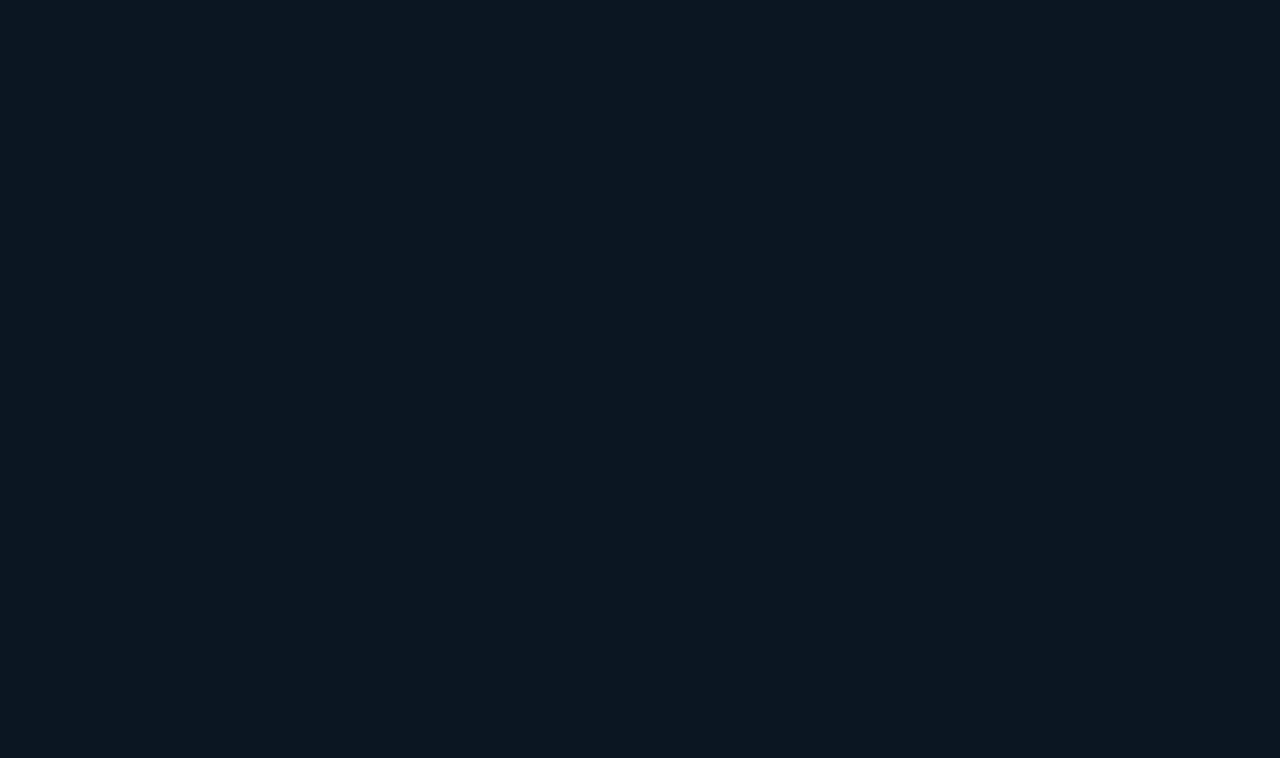
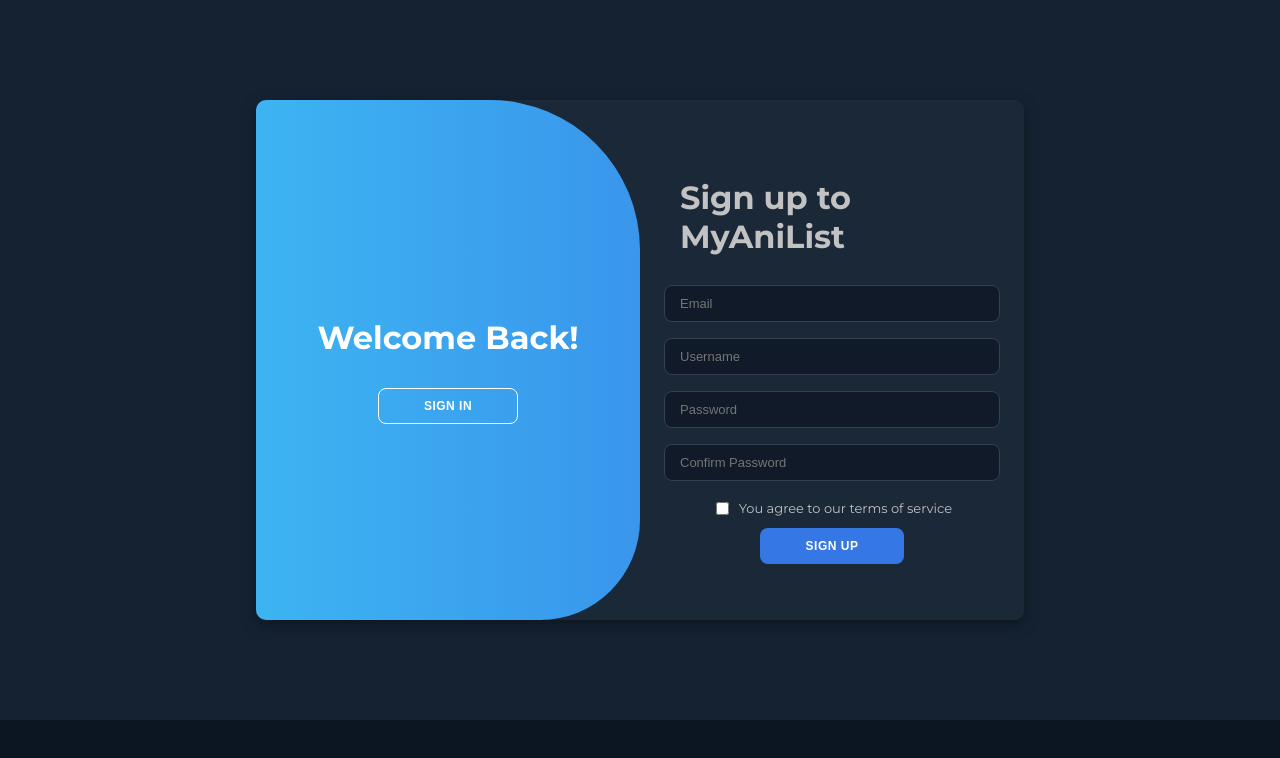
Before and after one commit to UmaMusumeEnjoyer/MYAnimelist_front, a React (Create React App) app: page /signup in a window 1280 px wide. Before the commit this address had no page. Shown: the top 758 px of the page. Built offline with nearby package versions, Linux system fonts and the light colour scheme.

Commit message:
Add Login Signup page

```diff
--- a/package.json
+++ b/package.json
@@ -3,6 +3,9 @@
   "version": "0.1.0",
   "private": true,
   "dependencies": {
+    "@fortawesome/fontawesome-svg-core": "^7.1.0",
+    "@fortawesome/free-brands-svg-icons": "^7.1.0",
+    "@fortawesome/react-fontawesome": "^3.1.0",
     "@testing-library/dom": "^10.4.1",
     "@testing-library/jest-dom": "^6.9.1",
     "@testing-library/react": "^16.3.0",
--- a/src/App.js
+++ b/src/App.js
@@ -5,6 +5,11 @@
 import HomePage from './pages/HomePage';
 import AnimeDetailPage from './pages/AnimeDetailPage'; // Sẽ tạo ở bước sau
 import CalendarPage from './pages/CalendarPage';
+import { Link } from 'react-router-dom'; // Import Link
+import AuthPage from './components/AuthPage';
+
+
+
 
 function App() {
   return (
@@ -15,6 +20,8 @@
           <Route path="/" element={<HomePage />} />
           <Route path="/anime/:animeId" element={<AnimeDetailPage />} />
           <Route path="/calendar" element={<CalendarPage />} />
+          <Route path="/login" element={<AuthPage />} />
+          <Route path="/signup" element={<AuthPage />} />
         </Routes>
       </div>
     </Router>
--- /dev/null
+++ b/src/components/AuthPage.js
@@ -0,0 +1,89 @@
+// src/components/AuthPage.js
+
+import React, { useState, useEffect } from 'react';
+// Import các hook cần thiết từ React Router
+import { useLocation, useNavigate } from 'react-router-dom';
+import styles from './AuthPage.module.css';
+import { FontAwesomeIcon } from '@fortawesome/react-fontawesome';
+import { faGooglePlusG, faFacebookF, faGithub, faLinkedinIn } from '@fortawesome/free-brands-svg-icons';
+
+const AuthPage = () => {
+    const [isActive, setIsActive] = useState(false);
+    const location = useLocation(); // Lấy thông tin location
+    const navigate = useNavigate(); // Dùng để điều hướng
+
+    // useEffect sẽ chạy mỗi khi location.pathname (URL) thay đổi
+    useEffect(() => {
+        // Nếu URL là /signup, kích hoạt panel đăng ký, ngược lại thì thôi
+        setIsActive(location.pathname === '/signup');
+    }, [location.pathname]);
+
+    // Khi bấm nút, chúng ta thay đổi URL thay vì chỉ set state
+    const handleRegisterClick = () => {
+        navigate('/signup');
+    };
+
+    const handleLoginClick = () => {
+        navigate('/login');
+    };
+
+    return (
+        <div className={styles.authPageWrapper}>
+            {/* ClassName giờ sẽ được cập nhật bởi useEffect */}
+            <div className={`${styles.container} ${isActive ? styles.active : ''}`} id="container">
+                {/* Form Đăng Ký */}
+                <div className={`${styles.formContainer} ${styles.signUp}`}>
+                    <form>
+                        <h1>Sign up to MyAniList</h1>
+                        <input type="email" placeholder="Email" />
+                        <input type="text" placeholder="Username" />
+                        <input type="password" placeholder="Password" />
+                        <input type="password" placeholder="Confirm Password" />
+                        <div className={styles.terms}>
+                            <input type="checkbox" id="terms" />
+                            <label htmlFor="terms">You agree to our terms of service</label>
+                        </div>
+                        <button>Sign Up</button>
+                    </form>
+                </div>
+
+                {/* Form Đăng Nhập */}
+                <div className={`${styles.formContainer} ${styles.signIn}`}>
+                    <form>
+                        <h1>Sign In</h1>
+                        <div className={styles.socialIcons}>
+                            <a href="#" className={styles.icon}><FontAwesomeIcon icon={faGooglePlusG} /></a>
+                            <a href="#" className={styles.icon}><FontAwesomeIcon icon={faFacebookF} /></a>
+                            <a href="#" className={styles.icon}><FontAwesomeIcon icon={faGithub} /></a>
+                            <a href="#" className={styles.icon}><FontAwesomeIcon icon={faLinkedinIn} /></a>
+                        </div>
+                        <span>or use your email password</span>
+                        <input type="email" placeholder="Email" />
+                        <input type="password" placeholder="Password" />
+                        <a href="#">Forget Your Password?</a>
+                        <button>Sign In</button>
+                    </form>
+                </div>
+
+                {/* Phần Overlay trượt qua lại */}
+                <div className={styles.toggleContainer}>
+                    <div className={styles.toggle}>
+                        <div className={`${styles.togglePanel} ${styles.toggleLeft}`}>
+                            <h1>Welcome Back!</h1>
+
+                            {/* Dùng hàm navigate mới */}
+                            <button className={styles.hidden} onClick={handleLoginClick}>Sign In</button>
+                        </div>
+                        <div className={`${styles.togglePanel} ${styles.toggleRight}`}>
+                            <h1>Hello, Friend!</h1>
+                            {/* Dùng hàm navigate mới */}
+                            <button className={styles.hidden} onClick={handleRegisterClick}>Sign Up</button>
+                        </div>
+                    </div>
+                </div>
+            </div>
+        </div>
+    );
+};
+
+export default AuthPage;
--- /dev/null
+++ b/src/components/AuthPage.module.css
@@ -0,0 +1,227 @@
+/* src/components/AuthPage.module.css */
+
+@import url('https://fonts.googleapis.com/css2?family=Montserrat:wght@300;400;500;600;700&display=swap');
+
+/* Wrapper để căn giữa component trên trang */
+.authPageWrapper {
+    display: flex;
+    align-items: center;
+    justify-content: center;
+    min-height: calc(100vh - 80px); /* Chiều cao trừ đi header */
+    background-color: #152232; /* Màu nền của trang web bạn */
+    font-family: 'Montserrat', sans-serif;
+}
+
+.container {
+    background-color: #1A2838; /* Màu nền chính của form */
+    border-radius: 10px;
+    box-shadow: 0 5px 15px rgba(0, 0, 0, 0.35);
+    position: relative;
+    overflow: hidden;
+    width: 768px;
+    max-width: 100%;
+    min-height: 520px;
+    color: #c2c2c2;
+}
+
+.container p {
+    font-size: 14px;
+    line-height: 20px;
+    letter-spacing: 0.3px;
+    margin: 20px 0;
+}
+
+.container span {
+    font-size: 12px;
+}
+
+.container a {
+    color: #c2c2c2;
+    font-size: 13px;
+    text-decoration: none;
+    margin: 15px 0 10px;
+}
+.container a:hover {
+    color: #3DB4F2;
+}
+
+
+.container button {
+    background-color: #3578E5; /* Màu nút chính */
+    color: #fff;
+    font-size: 12px;
+    padding: 10px 45px;
+    border: 1px solid transparent;
+    border-radius: 8px;
+    font-weight: 600;
+    letter-spacing: 0.5px;
+    text-transform: uppercase;
+    margin-top: 10px;
+    cursor: pointer;
+}
+
+.container button.hidden {
+    background-color: transparent;
+    border-color: #fff;
+}
+
+.container form {
+    background-color: #1A2838; /* Màu nền form */
+    display: flex;
+    align-items: center;
+    justify-content: center;
+    flex-direction: column;
+    padding: 0 40px;
+    height: 100%;
+}
+
+.container input[type="text"],
+.container input[type="email"],
+.container input[type="password"] {
+    background-color: #101a28; /* Màu nền input */
+    color: #c2c2c2;
+    border: 1px solid #344051;
+    margin: 8px 0;
+    padding: 10px 15px;
+    font-size: 13px;
+    border-radius: 8px;
+    width: 100%;
+    outline: none;
+}
+
+.formContainer {
+    position: absolute;
+    top: 0;
+    height: 100%;
+    transition: all 0.6s ease-in-out;
+}
+
+.signIn {
+    left: 0;
+    width: 50%;
+    z-index: 2;
+}
+
+.container.active .signIn {
+    transform: translateX(100%);
+}
+
+.signUp {
+    left: 0;
+    width: 50%;
+    opacity: 0;
+    z-index: 1;
+}
+
+.container.active .signUp {
+    transform: translateX(100%);
+    opacity: 1;
+    z-index: 5;
+    animation: move 0.6s;
+}
+
+@keyframes move {
+    0%, 49.99% {
+        opacity: 0;
+        z-index: 1;
+    }
+    50%, 100% {
+        opacity: 1;
+        z-index: 5;
+    }
+}
+
+.socialIcons {
+    margin: 20px 0;
+}
+
+.socialIcons a {
+    border: 1px solid #444;
+    border-radius: 20%;
+    display: inline-flex;
+    justify-content: center;
+    align-items: center;
+    margin: 0 3px;
+    width: 40px;
+    height: 40px;
+    color: #c2c2c2;
+}
+
+.toggleContainer {
+    position: absolute;
+    top: 0;
+    left: 50%;
+    width: 50%;
+    height: 100%;
+    overflow: hidden;
+    transition: all 0.6s ease-in-out;
+    border-radius: 150px 0 0 100px;
+    z-index: 1000;
+}
+
+.container.active .toggleContainer {
+    transform: translateX(-100%);
+    border-radius: 0 150px 100px 0;
+}
+
+.toggle {
+    background-color: #3578E5; /* Màu của overlay */
+    height: 100%;
+    background: linear-gradient(to right, #3db4f2, #3578E5);
+    color: #fff;
+    position: relative;
+    left: -100%;
+    height: 100%;
+    width: 200%;
+    transform: translateX(0);
+    transition: all 0.6s ease-in-out;
+}
+
+.container.active .toggle {
+    transform: translateX(50%);
+}
+
+.togglePanel {
+    position: absolute;
+        width: 50%;
+        height: 100%;
+        display: flex;
+        align-items: center;
+        justify-content: center;
+        flex-direction: column;
+
+
+        text-align: center;
+        top: 0;
+        transform: translateX(0);
+        transition: all 0.6s ease-in-out;
+
+}
+
+.toggleLeft {
+    transform: translateX(-200%);
+}
+
+.container.active .toggleLeft {
+    transform: translateX(0);
+}
+
+.toggleRight {
+    right: 0;
+    transform: translateX(0);
+}
+
+.container.active .toggleRight {
+    transform: translateX(200%);
+}
+
+/* Style cho checkbox */
+.terms {
+    display: flex;
+    align-items: center;
+    margin-top: 10px;
+    font-size: 13px;
+}
+.terms input[type="checkbox"] {
+    margin-right: 10px;
+}
--- a/src/components/Header.js
+++ b/src/components/Header.js
@@ -1,6 +1,8 @@
 // src/components/Header.js
 import React from 'react';
 import './Header.css';
+import { Link } from 'react-router-dom'; // Import Link
+
 // Bạn có thể dùng một icon search từ thư viện như react-icons
 // import { FaSearch } from 'react-icons/fa';
 
@@ -24,14 +26,8 @@
 
       {/* PHẦN BÊN PHẢI */}
       <div className="header-right">
-        <div className="search-icon">
-          {/* <FaSearch /> */}
-          🔍 {/* Placeholder icon */}
-        </div>
-        <div className="user-profile">
-          <img src="https://encrypted-tbn3.gstatic.com/images?q=tbn:ANd9GcTOUnRMlghcHl_x1mjnLO4XV1nL6b3dZQR9KUgLUfTB_0Te-Ls7DZiH6Z4AGPsQErq81Ss8Zu2fh5XV_RURJf7MRtkKl-faC3Ae2yoTaAU" alt="User Avatar" />
-          <span className="notification-badge">22</span>
-        </div>
+        <Link to="/login" className="btn-login">Login</Link>
+        <Link to="/signup" className="btn-signup">Sign Up</Link>
       </div>
     </header>
   );
```
Also changed, not shown: src/components/Header.css (+26 -34 lines), 1 other file (tests, documents, lock files or other folders).
